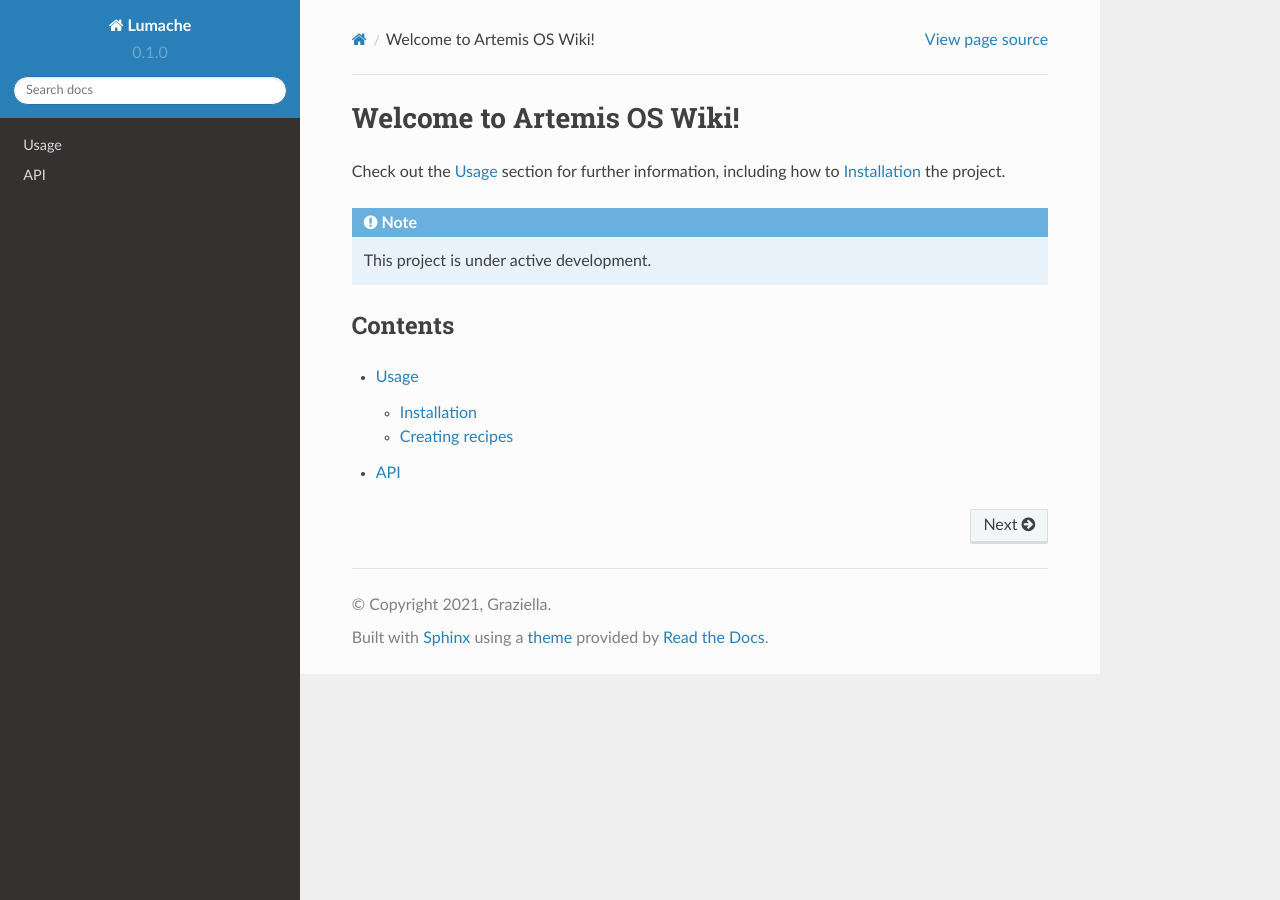
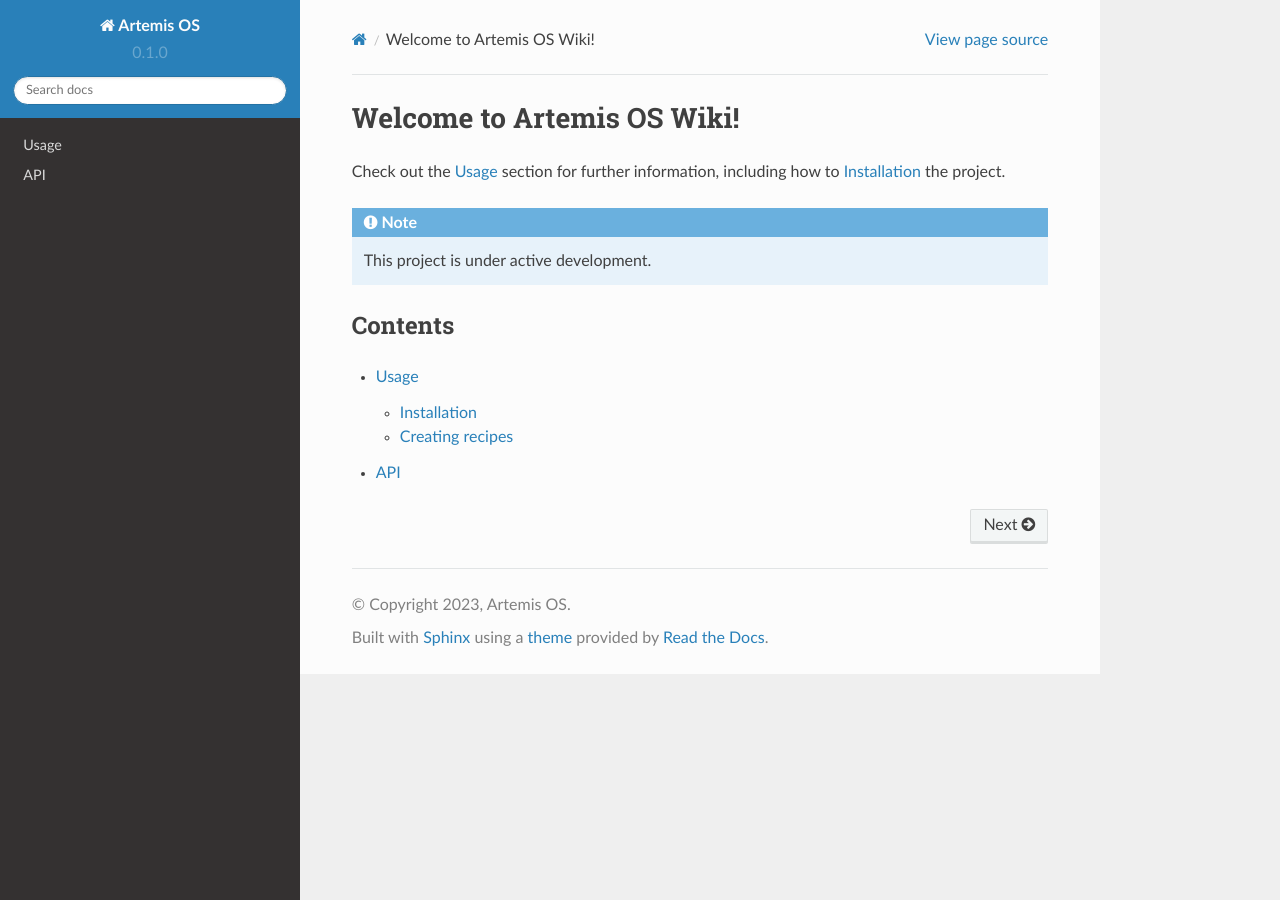
Before and after one commit to ArtemisLinux/Wiki, a Sphinx documentation site: the page built from docs/source/index.rst, in a window 1280 px wide. Built offline with Sphinx 7.4.7 and the Read the Docs theme 2.0.0, drawn with Linux system fonts in a browser that asks for light colours; pages that are not in the unit, such as notebooks, are missing from menus.

Commit message:
Update conf.py

```diff
--- a/docs/source/conf.py
+++ b/docs/source/conf.py
@@ -2,9 +2,9 @@
 
 # -- Project information
 
-project = 'Lumache'
-copyright = '2021, Graziella'
-author = 'Graziella'
+project = 'Artemis OS'
+copyright = '2023, Artemis OS'
+author = 'Artemis OS'
 
 release = '0.1'
 version = '0.1.0'
```
